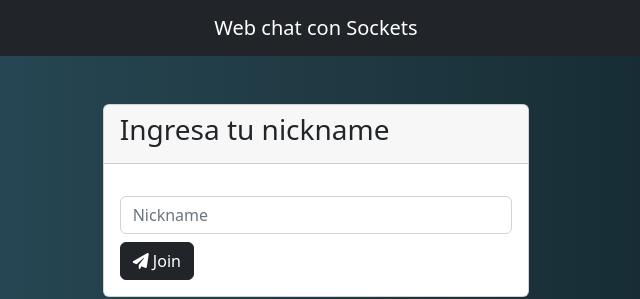
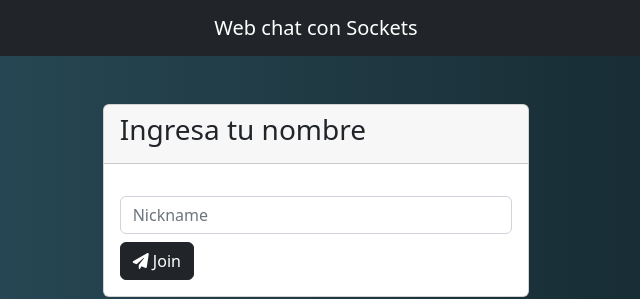
Before and after one commit to Brandddd/chat-websockets, a website: page src/public/index.html in a window 1280 px wide. Shown: the top 299 px of the page, 324-964 px from the left. Drawn offline with nearby package versions, Linux system fonts and the light colour scheme; no server answers.

Commit message:
cambio de prueba

```diff
--- a/src/public/index.html
+++ b/src/public/index.html
@@ -32,7 +32,7 @@
 
     <div class="card col-md-4 mt-5 mx-auto" id="nick-wrap">
       <div class="card-header">
-        <h3>Ingresa tu nickname</h3>
+        <h3>Ingresa tu nombre</h3>
       </div>
       <p id="nick-error"></p>
       <div class="card-body">
```
